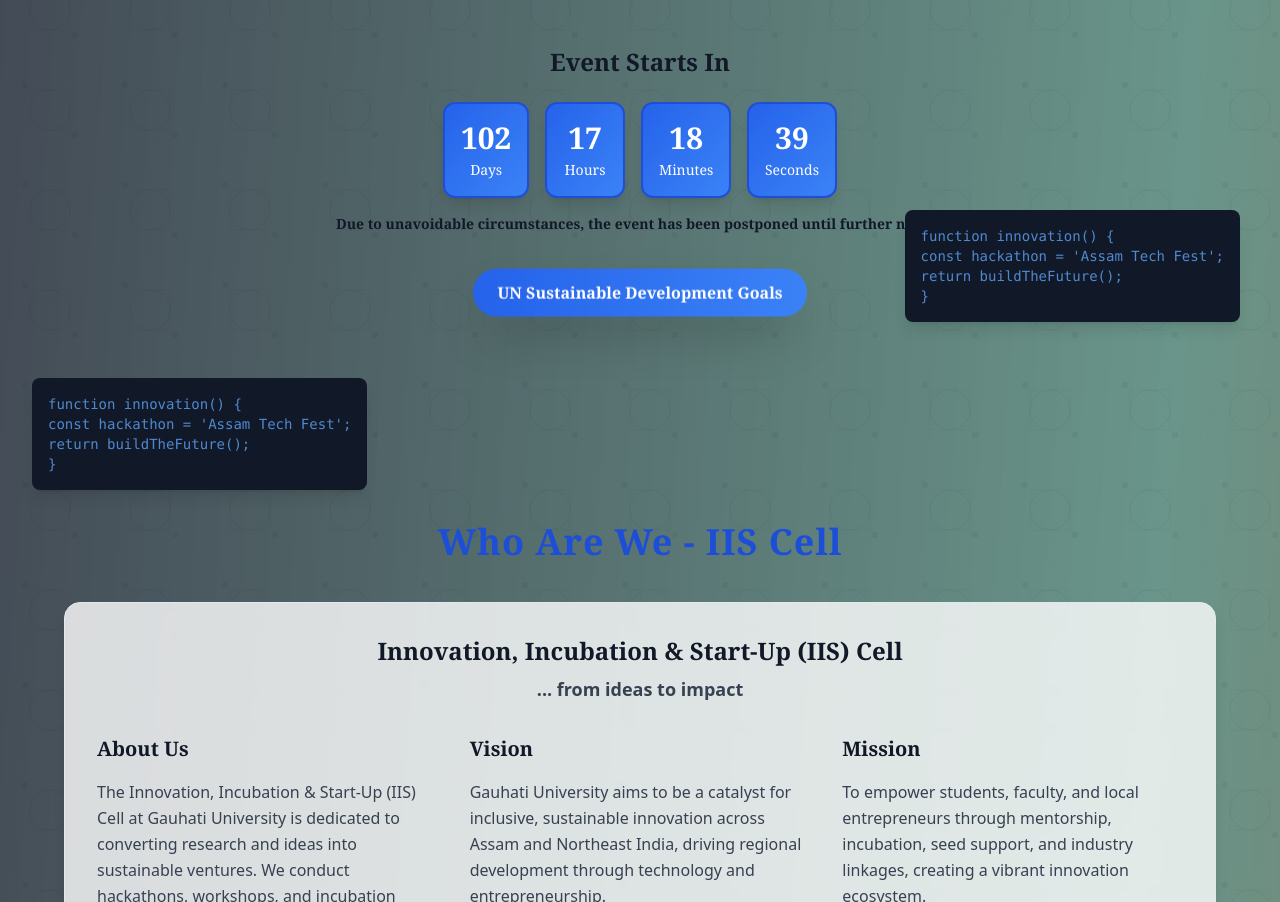
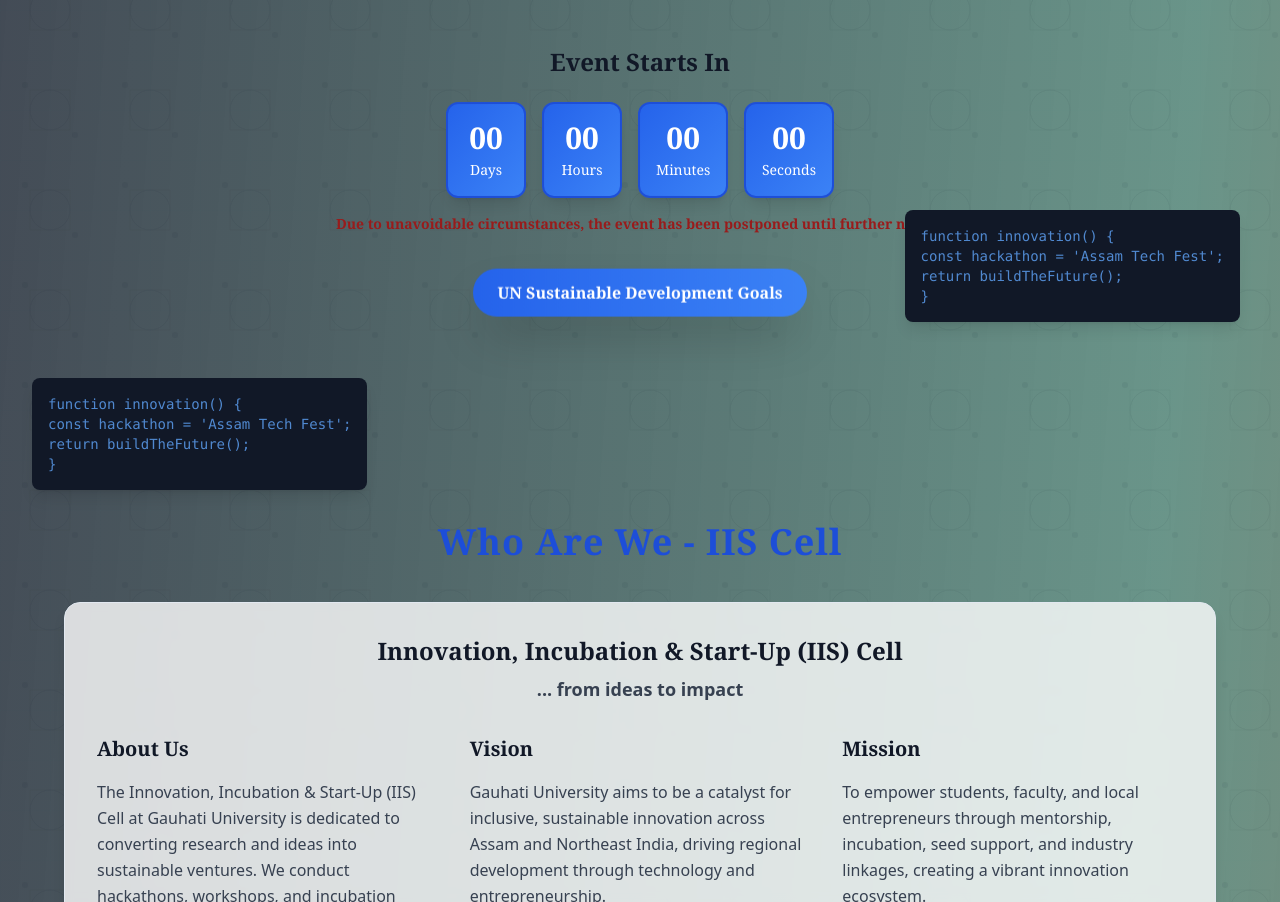
Before and after one commit to nagnitin/GU-SIH-1.0, a React (Vite) app: page / in a window 1280 px wide. Shown: the part 1140-2042 px from the top of the page. Built offline with nearby package versions, Linux system fonts and the light colour scheme.

Commit message:
Stop countdown timer and make postponement message dark red (text-red-800)

```diff
--- a/src/components/CountdownTimer.tsx
+++ b/src/components/CountdownTimer.tsx
@@ -9,26 +9,8 @@ const CountdownTimer: React.FC = () => {
   });
 
   useEffect(() => {
-    // Event postponed - no countdown needed
-    const targetDate = new Date('2025-12-31T23:59:59').getTime();
-
-    const timer = setInterval(() => {
-      const now = new Date().getTime();
-      const difference = targetDate - now;
-
-      if (difference > 0) {
-        setTimeLeft({
-          days: Math.floor(difference / (1000 * 60 * 60 * 24)),
-          hours: Math.floor((difference % (1000 * 60 * 60 * 24)) / (1000 * 60 * 60)),
-          minutes: Math.floor((difference % (1000 * 60 * 60)) / (1000 * 60)),
-          seconds: Math.floor((difference % (1000 * 60)) / 1000)
-        });
-      } else {
-        setTimeLeft({ days: 0, hours: 0, minutes: 0, seconds: 0 });
-      }
-    }, 1000);
-
-    return () => clearInterval(timer);
+    // Event postponed - countdown stopped
+    setTimeLeft({ days: 0, hours: 0, minutes: 0, seconds: 0 });
   }, []);
 
   const timeUnits = [
@@ -60,7 +42,7 @@ const CountdownTimer: React.FC = () => {
           </div>
         ))}
       </div>
-      <p className="text-sm md:text-sm text-gray-900 mt-3 md:mt-4 font-serif px-2 font-semibold">
+      <p className="text-sm md:text-sm text-red-800 mt-3 md:mt-4 font-serif px-2 font-semibold">
         Due to unavoidable circumstances, the event has been postponed until further notice.
       </p>
     </div>
```
